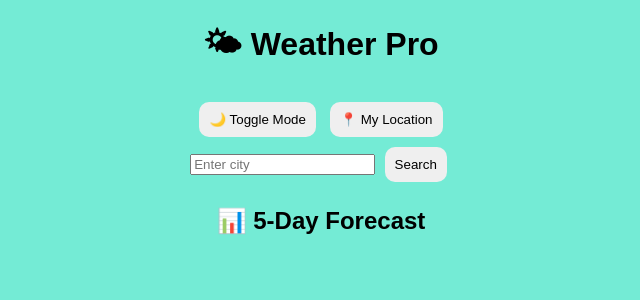
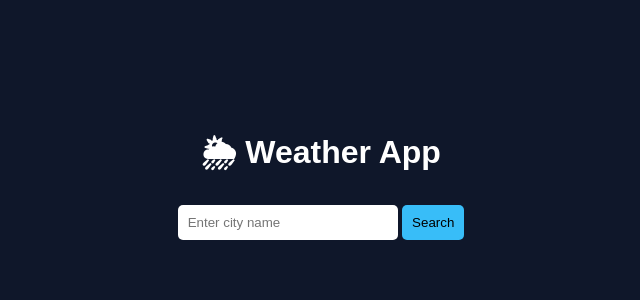
Before and after one commit to ashin-ramesh/weather_app, a Flask app: page / in a window 1280 px wide. Shown: the top 300 px of the page, without its empty margins (319-959 px from the left). Run offline with Flask 3, Linux system fonts and the light colour scheme.

Commit message:
final working weather app

```diff
--- a/app.py
+++ b/app.py
@@ -1,60 +1,43 @@
-from flask import Flask, render_template, request, jsonify
+from flask import Flask, render_template, request
 import requests
 import os
 
 app = Flask(__name__)
 
-API_KEY = os.environ.get("fa476182e7c6a7459a3e4a3f4057b19d")
+# 🔑 Replace with your OpenWeather API key
+API_KEY = "fa476182e7c6a7459a3e4a3f4057b19d"
 
-@app.route("/", methods=["GET", "POST"])
-def index():
-    weather = None
-    forecast = []
+@app.route('/')
+def home():
+    return render_template("index.html")
 
-    if request.method == "POST":
-        city = request.form.get("city")
+@app.route('/location', methods=['POST'])
+def location():
+    city = request.form.get('city')
 
-        # 🔥 Current weather
-        url = f"https://api.openweathermap.org/data/2.5/weather?q={city}&appid={API_KEY}&units=metric"
-        res = requests.get(url).json()
+    if not city:
+        return render_template("index.html", error="Please enter a city name")
 
-        if res.get("cod") == 200:
-            weather = {
-                "city": res["name"],
-                "temp": res["main"]["temp"],
-                "desc": res["weather"][0]["description"],
-                "icon": res["weather"][0]["icon"]
-            }
+    url = f"http://api.openweathermap.org/data/2.5/weather?q={city}&appid={API_KEY}&units=metric"
 
-            # 🔥 5-day forecast
-            f_url = f"https://api.openweathermap.org/data/2.5/forecast?q={city}&appid={API_KEY}&units=metric"
-            f_res = requests.get(f_url).json()
+    response = requests.get(url)
 
-            for i in range(0, 40, 8):  # daily data
-                day = f_res["list"][i]
-                forecast.append({
-                    "temp": day["main"]["temp"],
-                    "icon": day["weather"][0]["icon"],
-                    "time": day["dt_txt"].split(" ")[0]
-                })
+    if response.status_code != 200:
+        return render_template("index.html", error="City not found!")
 
-    return render_template("index.html", weather=weather, forecast=forecast)
+    data = response.json()
+
+    weather_data = {
+        "city": data["name"],
+        "temperature": data["main"]["temp"],
+        "description": data["weather"][0]["description"],
+        "humidity": data["main"]["humidity"]
+    }
+
+    return render_template("index.html", weather=weather_data)
 
 
-# 📍 LOCATION API
-@app.route("/location", methods=["POST"])
-def location():
-    data = request.get_json()
-    lat = data.get("lat")
-    lon = data.get("lon")
-
-    url = f"https://api.openweathermap.org/data/2.5/weather?lat={lat}&lon={lon}&appid={API_KEY}&units=metric"
-    res = requests.get(url).json()
-
-    return jsonify(res)
-
-
-# ✅ Render
+# 🔥 IMPORTANT FOR RENDER
 if __name__ == "__main__":
     port = int(os.environ.get("PORT", 10000))
     app.run(host="0.0.0.0", port=port)
--- a/templates/index.html
+++ b/templates/index.html
@@ -1,92 +1,55 @@
 <!DOCTYPE html>
 <html>
 <head>
-<title>Weather Pro</title>
-
+    <title>Weather App</title>
     <style>
         body {
             font-family: Arial;
             text-align: center;
-    transition: 0.3s;
+            background: #0f172a;
+            color: white;
+            padding-top: 100px;
         }
-
-.light { background: #74ebd5; color: black; }
-.dark { background: #1e1e1e; color: white; }
-
-.card {
-    background: white;
-    padding: 20px;
-    margin: 20px;
-    border-radius: 15px;
-    display: inline-block;
+        input {
+            padding: 10px;
+            width: 200px;
+            border-radius: 5px;
+            border: none;
         }
-
-.dark .card { background: #333; }
-
         button {
             padding: 10px;
-    margin: 5px;
-    border-radius: 10px;
             border: none;
+            background: #38bdf8;
+            color: black;
+            border-radius: 5px;
             cursor: pointer;
         }
+        .box {
+            margin-top: 20px;
+        }
     </style>
+</head>
+<body>
 
-<script>
-function toggleMode() {
-    document.body.classList.toggle("dark");
-}
+    <h1>🌦 Weather App</h1>
 
-function getLocation() {
-    navigator.geolocation.getCurrentPosition(pos => {
-        fetch("/location", {
-            method: "POST",
-            headers: {"Content-Type": "application/json"},
-            body: JSON.stringify({
-                lat: pos.coords.latitude,
-                lon: pos.coords.longitude
-            })
-        })
-        .then(res => res.json())
-        .then(data => {
-            alert("📍 " + data.name + " : " + data.main.temp + "°C");
-        });
-    });
-}
-</script>
-
-</head>
-
-<body class="light">
-
-<h1>🌤 Weather Pro</h1>
-
-<button onclick="toggleMode()">🌙 Toggle Mode</button>
-<button onclick="getLocation()">📍 My Location</button>
-
-<form method="POST">
-    <input type="text" name="city" placeholder="Enter city" required>
+    <form action="/location" method="POST">
+        <input type="text" name="city" placeholder="Enter city name">
         <button type="submit">Search</button>
     </form>
 
+    <div class="box">
         {% if weather %}
-<div class="card">
             <h2>{{ weather.city }}</h2>
-    <img src="https://openweathermap.org/img/wn/{{ weather.icon }}@2x.png">
-    <h3>{{ weather.temp }}°C</h3>
-    <p>{{ weather.desc }}</p>
-</div>
+            <p>🌡 Temperature: {{ weather.temperature }} °C</p>
+            <p>☁ Weather: {{ weather.description }}</p>
+            <p>💧 Humidity: {{ weather.humidity }}%</p>
         {% endif %}
 
-<h2>📊 5-Day Forecast</h2>
-
-{% for day in forecast %}
-<div class="card">
-    <p>{{ day.time }}</p>
-    <img src="https://openweathermap.org/img/wn/{{ day.icon }}.png">
-    <p>{{ day.temp }}°C</p>
+        {% if error %}
+            <p style="color:red;">{{ error }}</p>
+        {% endif %}
     </div>
-{% endfor %}
 
 </body>
 </html>
```
Lines whose indentation alone changed are shown as unchanged.
